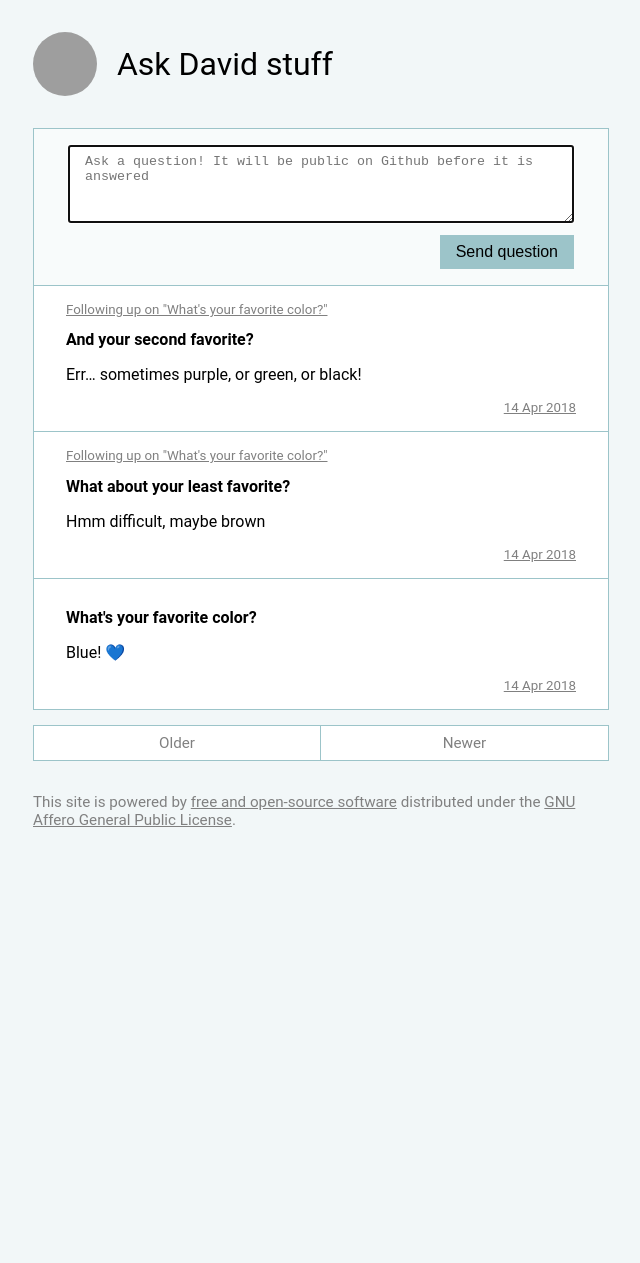
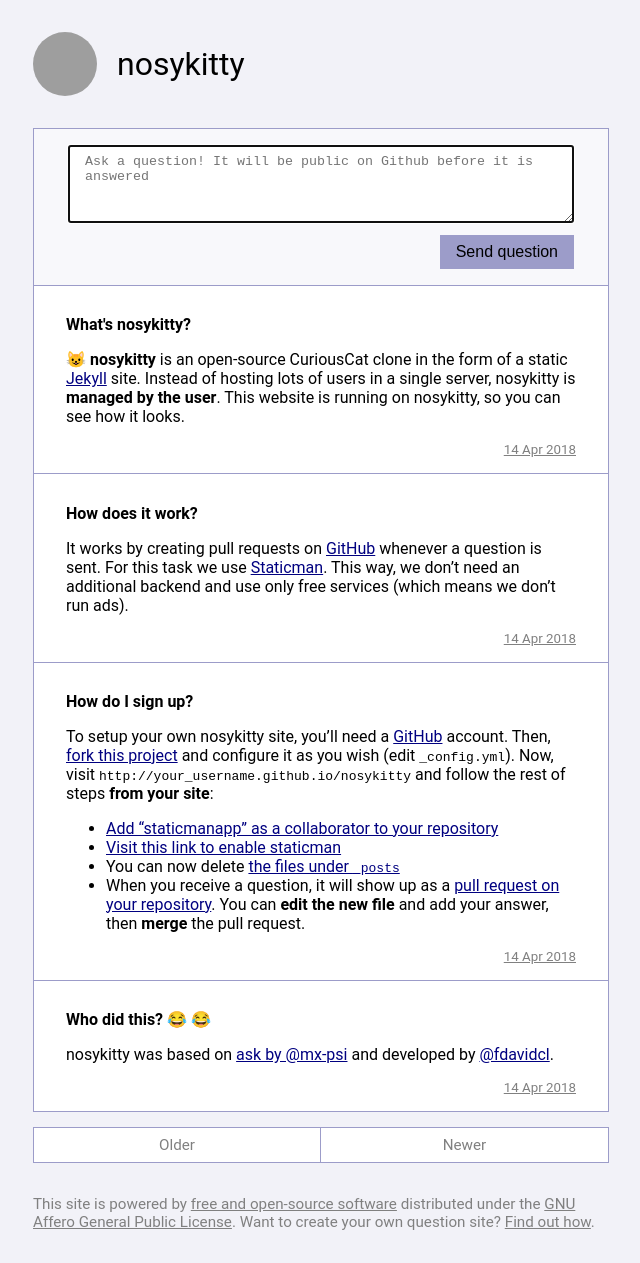
Before and after one commit to fdavidcl/nosykitty, a Jekyll site: the page built from index.html, in a window 1280 px wide. Shown: the whole page, without its empty margins (319-959 px from the left). Built offline with Jekyll 4.4.1, drawn with Linux system fonts in a browser that asks for light colours; emoji names are drawn with the system emoji font; the list of posts is cut into pages by our own code; before the commit the page ends 900 px from its top, so only the background shows below that; grey boxes are pictures that could not be loaded.

Commit message:
Add documentation

```diff
--- a/_config.yml
+++ b/_config.yml
@@ -1,18 +1,18 @@
 # The title of your site
-title: Ask David stuff
+title: nosykitty
 
 author:
-  name: 'David'
-  twitter: fdavidcl
-  avatar: "https://secure.gravatar.com/avatar/7083d161b041964b75c38376d9dee37a?s=200"
+  name: nosykitty
+# uncomment to customize your avatar:
+#  avatar: "http://david.quotient.space/nosykitty/assets/kitty.svg"
 
 # Put here the url to your site (e.g. url: https://username.github.io and baseurl: /ask)
 url: http://david.quotient.space
-baseurl: /ask
+baseurl: /nosykitty
 
 # Customization
 custom:
-  accent: "#00626e"
+  accent: "blue"
   prompt: "Ask a question! It will be public on Github before it is answered"
   followup_prompt: "Answer with another question?"
 
--- a/_includes/footer.html
+++ b/_includes/footer.html
@@ -1,3 +1,3 @@
 <footer>
-  This site is powered by <a href="https://github.com/fdavidcl/ask">free and open-source software</a> distributed under the <a href="https://www.gnu.org/licenses/agpl-3.0.en.html">GNU Affero General Public License</a>.
+  This site is powered by <a href="https://github.com/fdavidcl/nosykitty">free and open-source software</a> distributed under the <a href="https://www.gnu.org/licenses/agpl-3.0.en.html">GNU Affero General Public License</a>. Want to create your own question site? <a href="http://david.quotient.space/nosykitty">Find out how</a>.
 </footer>
--- /dev/null
+++ b/_posts/2018-04-14-007.md
@@ -0,0 +1,7 @@
+---
+_id: 004
+title: "Who did this? :joy: :joy:"
+layout: post
+---
+
+nosykitty was based on [ask by @mx-psi](https://mx-psi.github.io/ask) and developed by [@fdavidcl](https://david.quotient.space).
--- /dev/null
+++ b/_posts/2018-04-14-008.md
@@ -0,0 +1,12 @@
+---
+_id: 003
+title: How do I sign up?
+layout: post
+---
+
+To setup your own nosykitty site, you'll need a [GitHub](https://github.com) account. Then, [fork this project](https://github.com/fdavidcl/nosykitty/fork) and configure it as you wish (edit `_config.yml`). Now, visit `http://your_username.github.io/nosykitty` and follow the rest of steps **from your site**:
+
+- [Add "staticmanapp" as a collaborator to your repository](https://github.com/{{ site.github.repository_nwo }}/settings/collaboration)
+- [Visit this link to enable staticman](https://api.staticman.net/v2/connect/{{ site.github.repository_nwo }})
+- You can now delete [the files under `_posts`](https://github.com/{{ site.github.repository_nwo }}/tree/gh-pages/_posts)
+- When you receive a question, it will show up as a [pull request on your repository](https://github.com/{{ site.github.repository_nwo }}/pulls). You can **edit the new file** and add your answer, then **merge** the pull request.
--- /dev/null
+++ b/_posts/2018-04-14-009.md
@@ -0,0 +1,7 @@
+---
+_id: 002
+title: How does it work?
+layout: post
+---
+
+It works by creating pull requests on [GitHub](https://github.com) whenever a question is sent. For this task we use [Staticman](https://staticman.net/). This way, we don't need an additional backend and use only free services (which means we don't run ads).
--- /dev/null
+++ b/_posts/2018-04-14-010.md
@@ -0,0 +1,7 @@
+---
+_id: 001
+title: What's nosykitty?
+layout: post
+---
+
+:smiley_cat: **nosykitty** is an open-source CuriousCat clone in the form of a static [Jekyll](https://jekyllrb.com) site. Instead of hosting lots of users in a single server, nosykitty is **managed by the user**. This website is running on nosykitty, so you can see how it looks.
--- a/_posts/2018-04-14-08e1eaa0-3f7f-11e8-b3d1-bf854f79876a.md
+++ /dev/null
@@ -1,9 +0,0 @@
----
-_id: 08e1eaa0-3f7f-11e8-b3d1-bf854f79876a
-followup: b96519c0-3f7e-11e8-b3d1-bf854f79876a
-title: And your second favorite?
-date: '2018-04-14T00:59:08.034Z'
-layout: post
----
-
-Err... sometimes purple, or green, or black!
--- a/_posts/2018-04-14-fdf28a00-3f7e-11e8-b3d1-bf854f79876a.md
+++ /dev/null
@@ -1,9 +0,0 @@
----
-_id: fdf28a00-3f7e-11e8-b3d1-bf854f79876a
-followup: b96519c0-3f7e-11e8-b3d1-bf854f79876a
-title: What about your least favorite?
-date: '2018-04-14T00:58:49.723Z'
-layout: post
----
-
-Hmm difficult, maybe brown
--- a/assets/css/main.scss
+++ b/assets/css/main.scss
@@ -26,7 +26,7 @@
         .icon {
             width: 4rem;
             height: 4rem;
-            background-image: url({{ site.author.avatar }});
+            background-image: url({% if site.author.avatar %}{{ site.author.avatar }}{% else %}{{ site.github.owner_gravatar_url }}{% endif %});
             background-size: cover;
             border-radius: 4rem;
             display: inline-block;
@@ -146,7 +146,7 @@
     }
 
     footer {
-        margin-top: 2rem;
+        margin: 2rem 0;
         color: #808080;
         font-size: 0.95rem;
 
```
Also changed, not shown: _posts/2018-04-14-b96519c0-3f7e-11e8-b3d1-bf854f79876a.md (deleted, +0 -8 lines), README.md, assets/kitty.svg (added).
